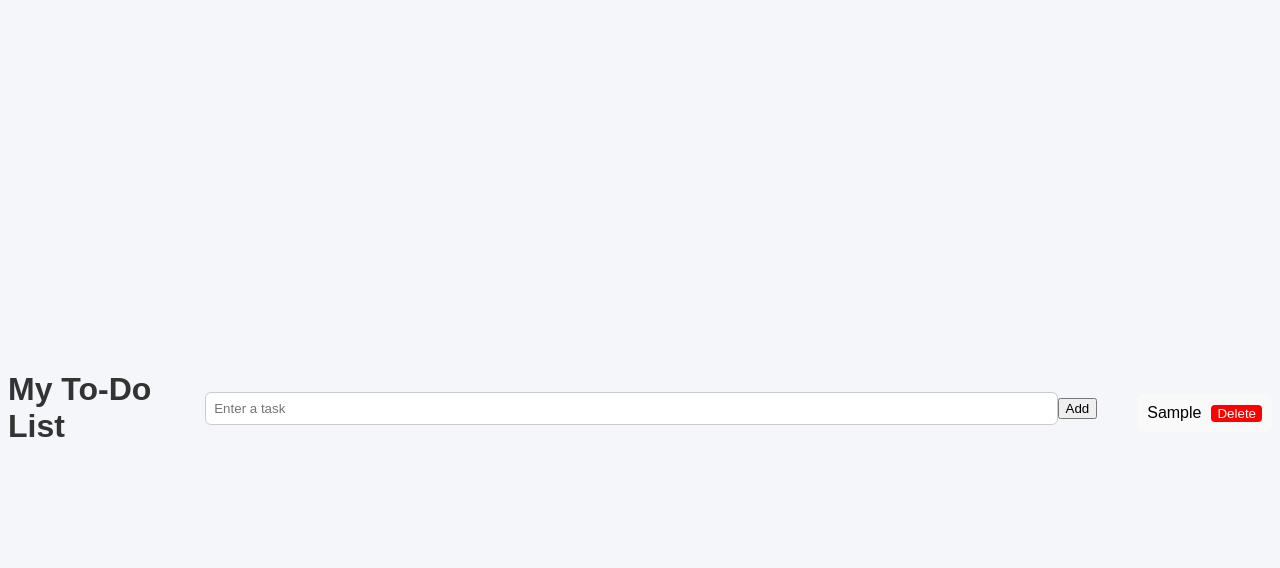
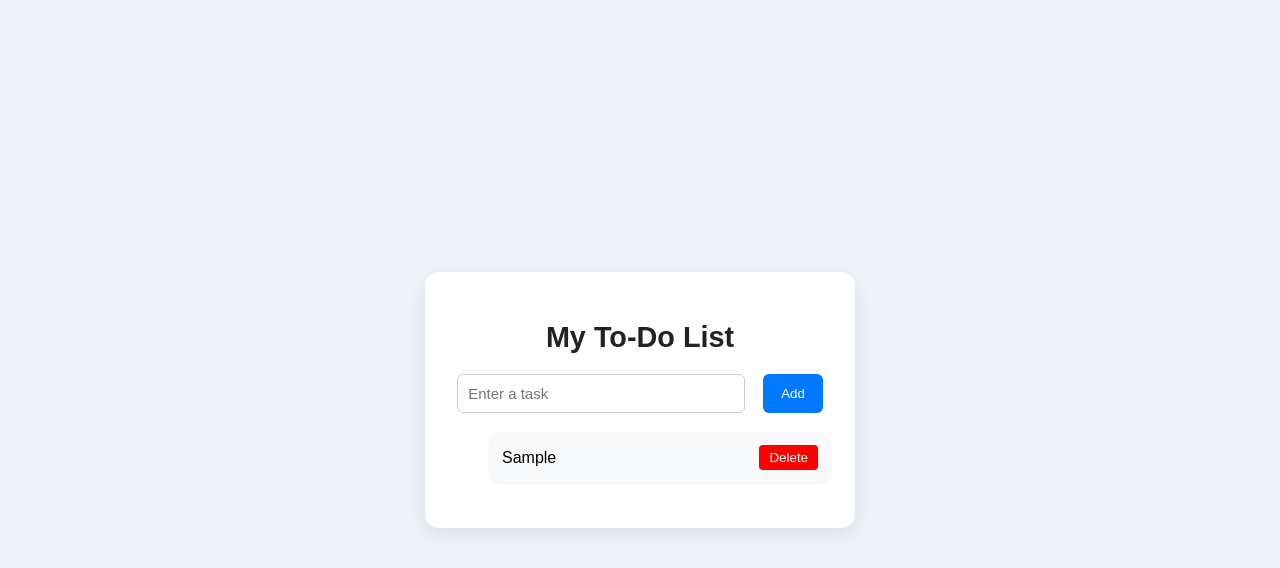
Before and after one commit to SiPhoN99/todo-app, a plain HTML site: page index.html in a window 1280 px wide. Both pictures are taken after typing "Sample" into the empty fields and a click on the button "Add". Drawn offline with Linux system fonts and the light colour scheme.

Commit message:
Fixed scrollbar issue and improved layout

```diff
--- a/index.html
+++ b/index.html
@@ -7,13 +7,18 @@
   <link rel="stylesheet" href="style.css">
 </head>
 <body>
-  <h1>My To-Do List</h1>
+  <div class="mytodo-container">
+    <h1>My To-Do List</h1>
 
-  <input type="text" id="taskInput" placeholder="Enter a task">
-  <button id="addTaskBtn">Add</button>
+    <div class="input-section">
+      <input type="text" id="taskInput" placeholder="Enter a task" />
+      <button id="addTaskBtn">Add</button>
+    </div>
 
-  <ul id="taskList"></ul>
+    <ul id="taskList"></ul>
+  </div>
 
   <script src="script.js"></script>
+
 </body>
 </html>
--- a/style.css
+++ b/style.css
@@ -1,57 +1,116 @@
+/* General Page Layout */
 body {
-  font-family: Arial, sans-serif;
-  background-color: #f4f6fa;
+  font-family: "Poppins", Arial, sans-serif;
+  background-color: #eef2f6;
   display: flex;
   justify-content: center;
   align-items: center;
   height: 100vh;
+  margin: 0;
+  overflow-x: hidden;
 }
 
-.mytodo-container{
-  background-color: white;
-  padding: 25px;
-  border-radius: 12px;
-  width: 350px;
-  box-shadow: 0 4px 10px rgba(0, 0, 0, 0.1);
+/* Container */
+.mytodo-container {
+  background-color: #fff;
+  padding: 30px 25px;
+  border-radius: 14px;
+  width: 380px;
+  box-shadow: 0 6px 20px rgba(0, 0, 0, 0.08);
   text-align: center;
-}
-h1{
-  color: #333;
-  margin: bottom 20px;
+   overflow-x: hidden;
 }
 
+/* Title */
+h1 {
+  color: #222;
+  margin-bottom: 20px;
+  font-size: 1.8em;
+}
+
+/* Input & Button */
 input {
-  padding: 8px;
+  padding: 10px;
   width: 70%;
   border: 1px solid #ccc;
   border-radius: 6px;
+  font-size: 15px;
+  outline: none;
+  transition: 0.2s;
 }
 
-.addTaskBtn {
-  padding: 8px 18px;
+input:focus {
+  border-color: #0078ff;
+  box-shadow: 0 0 4px rgba(0, 120, 255, 0.2);
+}
+
+#addTaskBtn {
+  padding: 10px 18px;
   background-color: #0078ff;
   color: white;
   border: none;
   border-radius: 6px;
   cursor: pointer;
-  margin: 8px;
+  font-weight: 500;
+  transition: 0.2s;
+  margin-left: 8px;
 }
-button:hover {
+
+#addTaskBtn:hover {
   background-color: #005fcc;
+}
 
+/* Task Items */
+ul {
+ ul {
+  padding: 0;
+  margin: 0;
+  list-style-type: none;
+}
 }
 
 li {
-  background-color: #f9f9f9;
-  margin-top: 10px;
-  padding: 10px;
-  border-radius: 6px;
   display: flex;
   justify-content: space-between;
   align-items: center;
+  background: #f8f9fb;
+  padding: 12px;
+  margin-top: 10px;
+  border-radius: 8px;
+  box-shadow: 0 1px 3px rgba(0,0,0,0.08);
+  transition: 0.2s;
+  word-wrap: break-word; /* break long text lines */
+  overflow-x: hidden;
 }
 
+li:hover {
+  transform: scale(1.01);
+}
+
+/* Completed Tasks */
 li.completed {
   text-decoration: line-through;
   opacity: 0.6;
 }
+
+/* Delete Button */
+li button {
+  background-color: #ff4d4d;
+  border: none;
+  color: white;
+  border-radius: 5px;
+  padding: 5px 10px;
+  cursor: pointer;
+  transition: 0.2s;
+}
+
+li button:hover {
+  background-color: #e03e3e;
+}
+
+.input-section {
+  display: flex;
+  justify-content: center;
+  gap: 10px;
+  margin-bottom: 20px;
+}
```
